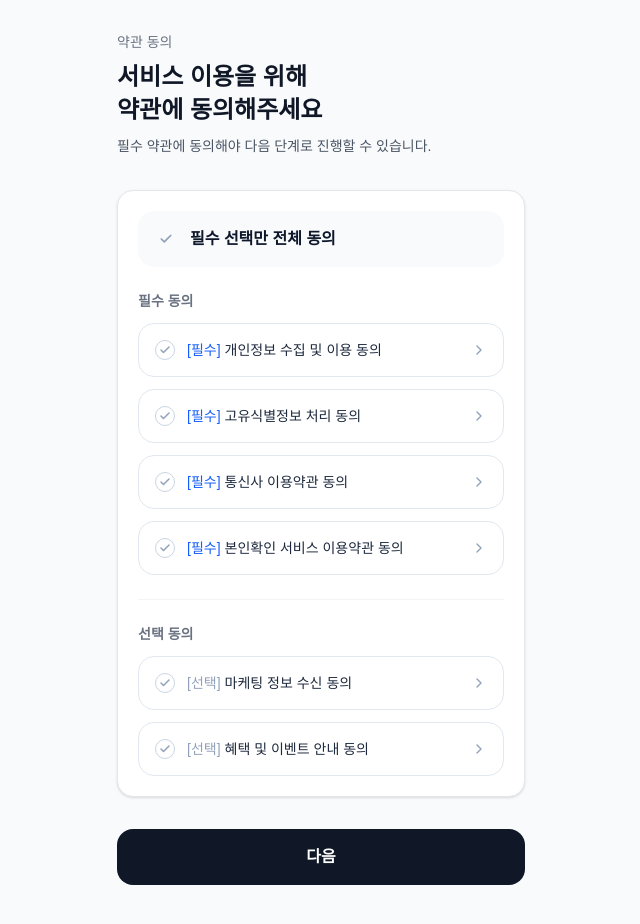
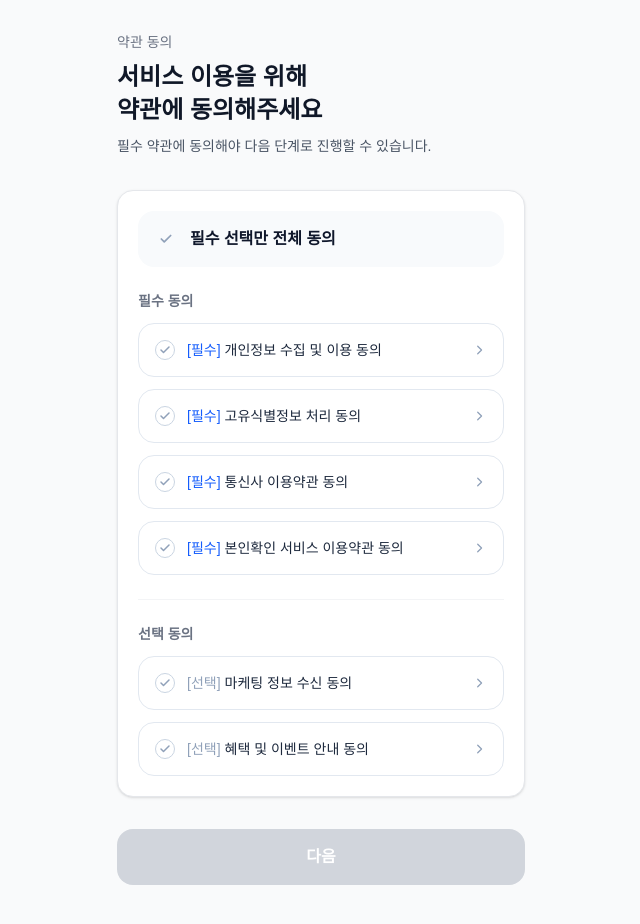
Before and after one commit to kimdonghyeok135/loan-process, a Next.js app: page /terms in a window 1280 px wide. Shown: the top 924 px of the page, without its empty margins (319-959 px from the left). Built offline with nearby package versions, Linux system fonts and the light colour scheme.

Commit message:
약관 동의문 페이지 리팩토링

```diff
--- a/app/terms/components/OptionalTermsSection.tsx
+++ b/app/terms/components/OptionalTermsSection.tsx
@@ -1,11 +1,24 @@
 import ConsentItem from "@/components/terms/ConsetnItem";
+import { initialRequiredTerms } from "@/constants/terms";
 
-export default function OptionalTermsSection() {
+type OptionalTermsSectionProps = {
+    handleRequiredTermChange: (value: string, checked: boolean) => void
+}
+
+export default function OptionalTermsSection({ handleRequiredTermChange }: OptionalTermsSectionProps) {
     return (<>
 
         <div className="space-y-3">
-            <ConsentItem label="마케팅 정보 수신 동의" />
-            <ConsentItem label="혜택 및 이벤트 안내 동의" />
+            {initialRequiredTerms.filter((term) => !term.required).map((item) => (
+                <div key={item.value}>
+                    <ConsentItem required={false} label={item.title} value={item.value}
+                        allChecked={false}
+
+                        handleRequiredTermChange={handleRequiredTermChange} />
+                </div>
+            ))}
         </div>
     </>)
 }
+
+// constants/terms.ts에서 정의한 약관 동의문만 그리게 수정
--- a/app/terms/components/RequiredTermsSection.tsx
+++ b/app/terms/components/RequiredTermsSection.tsx
@@ -1,16 +1,25 @@
 import ConsentItem from "@/components/terms/ConsetnItem";
+import { initialRequiredTerms } from "@/constants/terms";
+
+
 
 type RequiredTermsSectionProps = {
-    allChecked: boolean
+    allChecked: boolean;
+    handleRequiredTermChange: (value: string, checked: boolean) => void
 }
 
-export default function RequiredTermsSection({ allChecked }: RequiredTermsSectionProps) {
+export default function RequiredTermsSection({ allChecked, handleRequiredTermChange }: RequiredTermsSectionProps) {
     return (<>
         <div className="space-y-3">
-            <ConsentItem required label="개인정보 수집 및 이용 동의" allChecked={allChecked} />
-            <ConsentItem required label="고유식별정보 처리 동의" allChecked={allChecked} />
-            <ConsentItem required label="통신사 이용약관 동의" allChecked={allChecked} />
-            <ConsentItem required label="본인확인 서비스 이용약관 동의" allChecked={allChecked} />
+            {initialRequiredTerms.filter((term) => term.required).map((item) => (
+                <div key={item.value}>
+                    <ConsentItem required label={item.title} value={item.value}
+                        allChecked={allChecked}
+                        handleRequiredTermChange={handleRequiredTermChange} />
+                </div>
+            ))}
         </div>
     </>)
 }
+
+// constants/terms.ts에서 정의한 약관 동의문만 그리게 수정
--- a/app/terms/page.tsx
+++ b/app/terms/page.tsx
@@ -4,15 +4,32 @@ import RequiredTermsSection from "./components/RequiredTermsSection";
 import OptionalTermsSection from "./components/OptionalTermsSection";
 import ConsentAllToggle from "./components/ConsentAllToggle";
 import NextBtn from "@/components/NextBtn";
-import { useState } from "react";
+import { useEffect, useState } from "react";
+import { Term } from "@/types/terms";
+import { initialRequiredTerms } from "@/constants/terms";
 /**
  * 약관 동의 페이지
  * - 필수 동의 항목과 선택 동의 항목으로 구분하여 표시
  * - react-pdf 라이브러리를 사용하여 약관 내용을 PDF로 표시
  *
  */
+
+
+
 export default function Terms() {
     const [allChecked, setAllChecked] = useState<boolean>(false);
+    const [requiredTerms, setRequiredTerms] = useState<Term[]>(initialRequiredTerms);
+    const isActive = requiredTerms.filter((term) => term.required).every((term) => term.checked);
+    const handleRequiredTermChange = (value: string, checked: boolean) => {
+        setRequiredTerms((prev) =>
+            prev.map((term) =>
+                term.value === value
+                    ? { ...term, checked }
+                    : term
+            )
+        );
+    };
+
     return (
         <main className="min-h-screen bg-gray-50">
             <div className="mx-auto flex min-h-screen w-full max-w-md flex-col px-5 py-8 pb-28">
@@ -32,14 +49,16 @@ export default function Terms() {
                     <ConsentAllToggle allChecked={allChecked} setAllChecked={setAllChecked} />
 
                     <GroupTitle title="필수 동의" />
-                    <RequiredTermsSection allChecked={allChecked} />
+
+                    <RequiredTermsSection allChecked={allChecked} handleRequiredTermChange={handleRequiredTermChange} />
 
                     <div className="my-6 h-px bg-gray-100" />
 
                     <GroupTitle title="선택 동의" />
-                    <OptionalTermsSection />
+                    <OptionalTermsSection handleRequiredTermChange={handleRequiredTermChange} />
                 </section>
-                <NextBtn title="다음" />
+                <NextBtn title="다음"
+                    isActive={isActive} />
             </div>
         </main>
     );
--- a/components/NextBtn.tsx
+++ b/components/NextBtn.tsx
@@ -1,15 +1,16 @@
 type btnProps = {
     title: string
+    isActive: boolean
 }
 
-export default function NextBtn({ title }: btnProps) {
+export default function NextBtn({ title, isActive }: btnProps) {
     return (<>
         <div className="mt-auto pt-8">
             <button
                 type="submit"
-                className="w-full rounded-2xl bg-gray-900 px-4 py-4 text-base font-semibold text-white transition
+                className={`w-full rounded-2xl ${isActive ? "bg-gray-900" : "bg-gray-300"} px-4 py-4 text-base font-semibold text-white transition
                 hover:text-gray-700 active:scale-90
-                duration-150 ease-out"
+                duration-150 ease-out`}
             >
                 {title}
             </button>
--- a/components/terms/ConsetnItem.tsx
+++ b/components/terms/ConsetnItem.tsx
@@ -6,14 +6,18 @@ import PdfAgreementOverlay from "./PdfAgreementOverlay";
 
 type ConsentItemProps = {
     label: string,
-    required?: boolean,
-    allChecked: boolean
+    required: boolean,
+    allChecked: boolean,
+    value: string
+    handleRequiredTermChange: (value: string, checked: boolean) => void
 }
 
 export default function ConsentItem({
     label,
     required = false,
-    allChecked
+    allChecked,
+    value,
+    handleRequiredTermChange
 }: ConsentItemProps) {
 
     const [selectedAgreement, setSelectedAgreement] = useState<string | null>(null);
@@ -28,12 +32,26 @@ export default function ConsentItem({
         setSelectedAgreement(label);
         setViewPdf(true);
     }
+    const onChangeTerm = (e: React.ChangeEvent<HTMLInputElement>) => {
+        setChecked((prev) => !prev)
+        handleRequiredTermChange(e.currentTarget.value, e.currentTarget.checked)
+    }
     return (
         <>
             <div className="flex items-center justify-between rounded-2xl border border-slate-200 px-4 py-4" >
-                <div className="flex items-center gap-3" onClick={() => { setChecked((prev) => !prev) }}>
-                    <span className={`flex h-5 w-5 items-center justify-center rounded-full border
-                     ${checked ? "bg-slate-900 text-white" : "border-slate-300 text-slate-400"}`}>
+                <label className="flex w-full cursor-pointer items-center gap-3 text-left transition active:scale-[0.98]">
+                    <input
+                        type="checkbox"
+                        value={value}
+                        checked={checked}
+                        onChange={onChangeTerm}
+                        className="sr-only"
+                    />
+
+                    <span
+                        className={`flex h-5 w-5 shrink-0 items-center justify-center rounded-full border
+      ${checked ? "bg-slate-900 text-white" : "border-slate-300 text-slate-400"}`}
+                    >
                         <Check size={12} strokeWidth={3} />
                     </span>
 
@@ -43,7 +61,7 @@ export default function ConsentItem({
                         </span>
                         {label}
                     </span>
-                </div>
+                </label>
 
                 <ChevronRight onClick={() => handlerPdf(label)} className="h-4 w-4 text-slate-400" />
             </div>
--- /dev/null
+++ b/constants/terms.ts
@@ -0,0 +1,40 @@
+import { Term } from "@/types/terms";
+
+export const initialRequiredTerms: Term[] = [
+    {
+        title: "개인정보 수집 및 이용 동의",
+        value: "agree1",
+        checked: false,
+        required: true
+    },
+    {
+        title: "고유식별정보 처리 동의",
+        value: "agree2",
+        checked: false,
+        required: true
+    },
+    {
+        title: "통신사 이용약관 동의",
+        value: "agree3",
+        checked: false,
+        required: true
+    },
+    {
+        title: "본인확인 서비스 이용약관 동의",
+        value: "agree4",
+        checked: false,
+        required: true
+    },
+    {
+        title: "마케팅 정보 수신 동의",
+        value: "agree5",
+        checked: false,
+        required: false
+    },
+    {
+        title: "혜택 및 이벤트 안내 동의",
+        value: "agree6",
+        checked: false,
+        required: false
+    },
+]
--- /dev/null
+++ b/types/terms.ts
@@ -0,0 +1,10 @@
+export type Term = {
+    title: string;
+    value: string;
+    checked: boolean;
+    required: boolean;
+};
+export type RequiredTermsProps = {
+    terms: Term[];
+    onTermChange: (value: string, checked: boolean) => void;
+};
```
